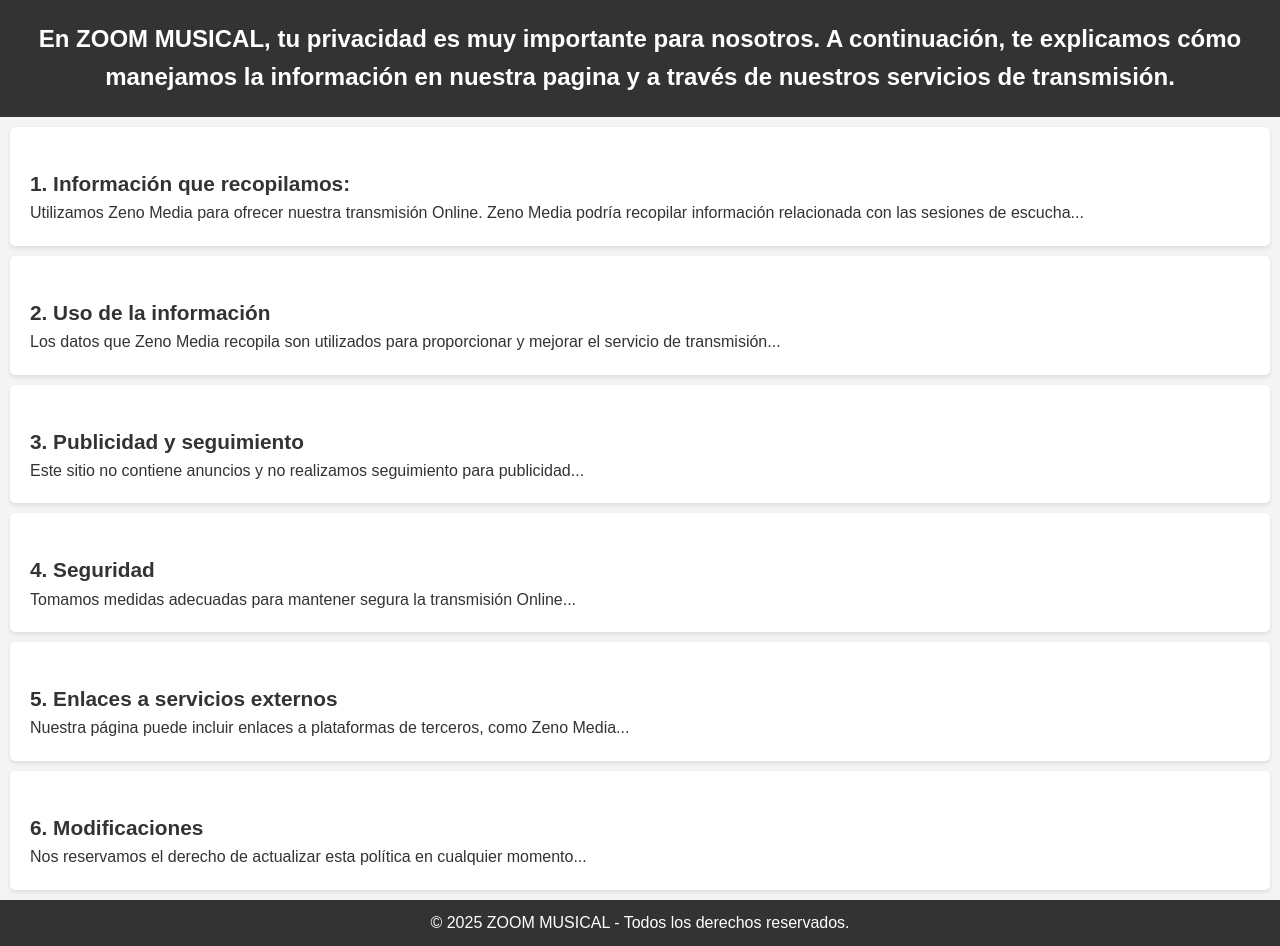
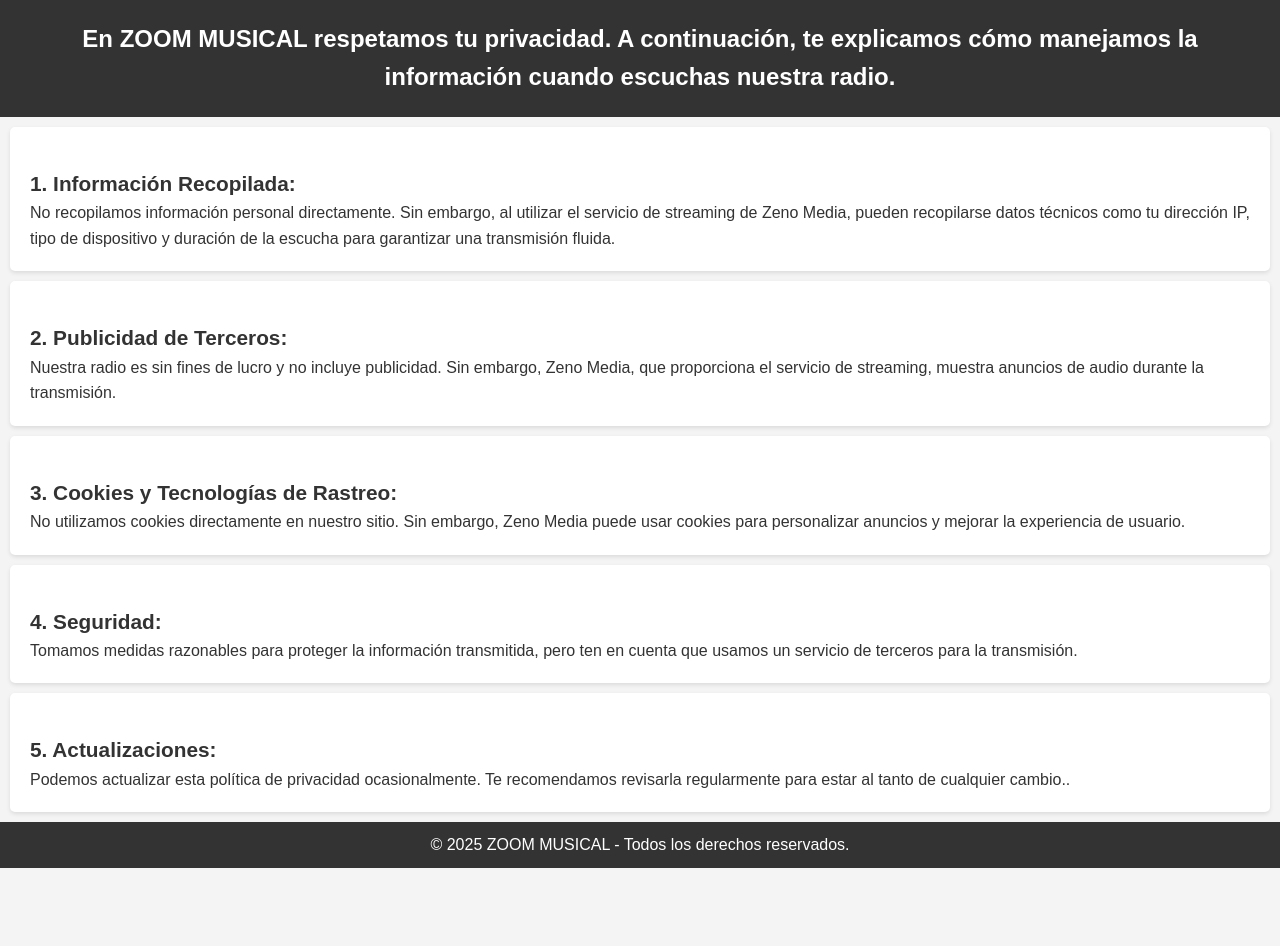
Before and after one commit to ZOOMMUSICAL/RADIO, a plain HTML site: page POLITIVA DE PRIVACIDAD/index.html in a window 1280 px wide. After the commit the page ends 868 px from the top, so only its background shows below. Drawn offline with Linux system fonts and the light colour scheme.

Commit message:
Update index.html

```diff
--- a/POLITIVA DE PRIVACIDAD/index.html
+++ b/POLITIVA DE PRIVACIDAD/index.html
@@ -110,38 +110,33 @@
 </head>
 <body>
     <header>
-        <h1>En ZOOM MUSICAL, tu privacidad es muy importante para nosotros. A continuación, te explicamos cómo manejamos la información en nuestra pagina y a través de nuestros servicios de transmisión.</h1>
+        <h1>En ZOOM MUSICAL respetamos tu privacidad. A continuación, te explicamos cómo manejamos la información cuando escuchas nuestra radio.</h1>
     </header>
 
     <main>
         <section>
-            <h2>1. Información que recopilamos:</h2>
-            <p>Utilizamos Zeno Media para ofrecer nuestra transmisión Online. Zeno Media podría recopilar información relacionada con las sesiones de escucha...</p>
+            <h2>1. Información Recopilada:</h2>
+            <p>No recopilamos información personal directamente. Sin embargo, al utilizar el servicio de streaming de Zeno Media, pueden recopilarse datos técnicos como tu dirección IP, tipo de dispositivo y duración de la escucha para garantizar una transmisión fluida.</p>
         </section>
 
         <section>
-            <h2>2. Uso de la información</h2>
-            <p>Los datos que Zeno Media recopila son utilizados para proporcionar y mejorar el servicio de transmisión...</p>
+            <h2>2. Publicidad de Terceros:</h2>
+            <p>Nuestra radio es sin fines de lucro y no incluye publicidad. Sin embargo, Zeno Media, que proporciona el servicio de streaming, muestra anuncios de audio durante la transmisión.</p>
         </section>
 
         <section>
-            <h2>3. Publicidad y seguimiento</h2>
-            <p>Este sitio no contiene anuncios y no realizamos seguimiento para publicidad...</p>
+            <h2>3. Cookies y Tecnologías de Rastreo:</h2>
+            <p>No utilizamos cookies directamente en nuestro sitio. Sin embargo, Zeno Media puede usar cookies para personalizar anuncios y mejorar la experiencia de usuario.</p>
         </section>
 
         <section>
-            <h2>4. Seguridad</h2>
-            <p>Tomamos medidas adecuadas para mantener segura la transmisión Online...</p>
+            <h2>4. Seguridad:</h2>
+            <p>Tomamos medidas razonables para proteger la información transmitida, pero ten en cuenta que usamos un servicio de terceros para la transmisión.</p>
         </section>
 
         <section>
-            <h2>5. Enlaces a servicios externos</h2>
-            <p>Nuestra página puede incluir enlaces a plataformas de terceros, como Zeno Media...</p>
-        </section>
-
-        <section>
-            <h2>6. Modificaciones</h2>
-            <p>Nos reservamos el derecho de actualizar esta política en cualquier momento...</p>
+            <h2>5. Actualizaciones:</h2>
+            <p>Podemos actualizar esta política de privacidad ocasionalmente. Te recomendamos revisarla regularmente para estar al tanto de cualquier cambio..</p>
         </section>
 
         <footer>
```
